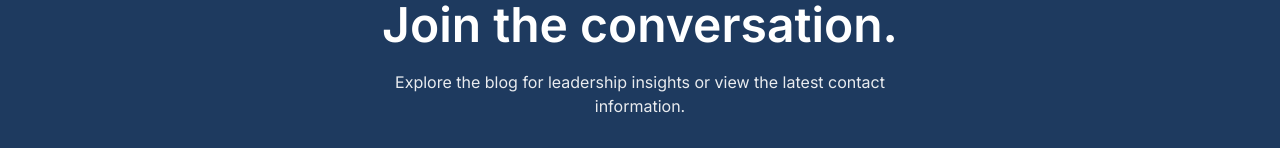
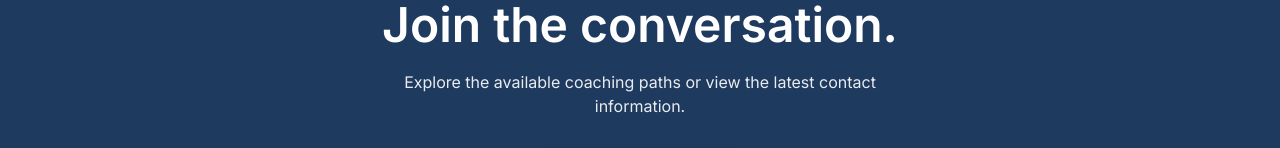
Before and after one commit to TECnologyj77/leadership-learns, a React (Vite) app: page /about in a window 1280 px wide. Shown: the part 2015-2163 px from the top of the page. Built offline with nearby package versions, Linux system fonts and the light colour scheme.

Commit message:
fix: align About copy with pending blog

```diff
--- a/src/pages/About.tsx
+++ b/src/pages/About.tsx
@@ -95,7 +95,7 @@ const About: React.FC = () => {
             Join the conversation.
           </AppText>
           <AppText variant="body1" sx={{ mb: 4, opacity: 0.9 }}>
-            Explore the blog for leadership insights or view the latest contact information.
+            Explore the available coaching paths or view the latest contact information.
           </AppText>
           <AppButton variant="contained" color="secondary" size="large" component={RouterLink} to="/contact">
             Contact Information
```
